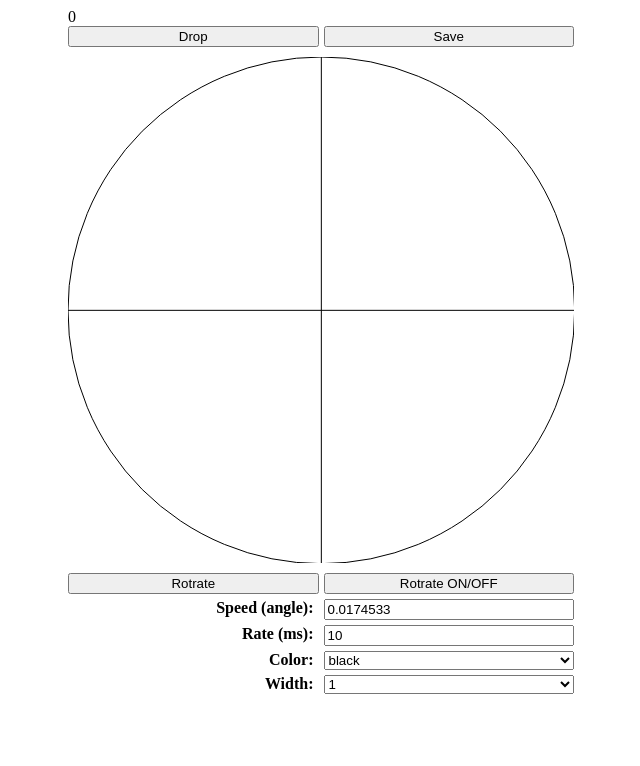
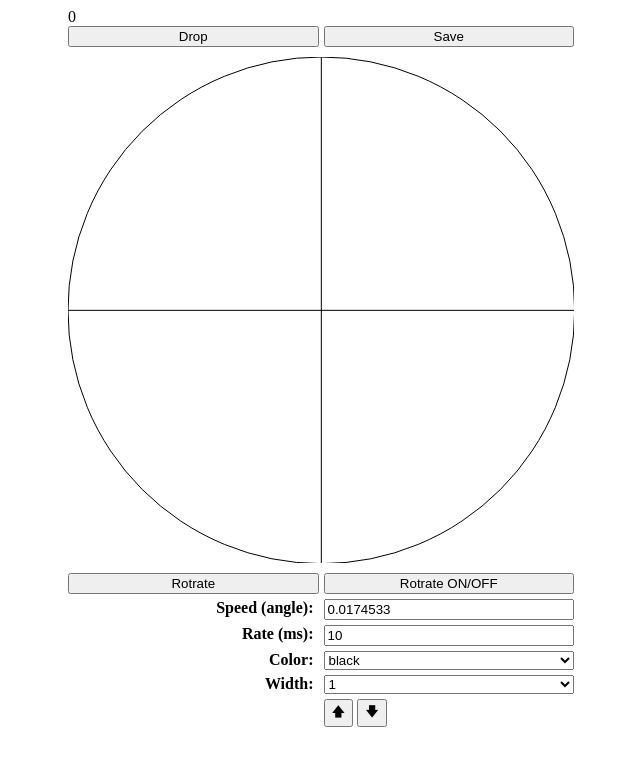
Before and after one commit to ivalitov/spinny, a plain HTML site: page index.html in a window 1280 px wide. Shown: the whole page, without its empty margins (319-959 px from the left). Drawn offline with nearby package versions, Linux system fonts and the light colour scheme.

Commit message:
Update index.html

```diff
--- a/index.html
+++ b/index.html
@@ -76,6 +76,11 @@
                 <option>21</option>
                 <option>34</option>
             </select>
+            <div></div>
+            <div>
+                <button id="size_up">🡅</button>
+                <button id="size_down">🡇</button>
+            </div>
             <div id="tools">
 
             </div>
```
